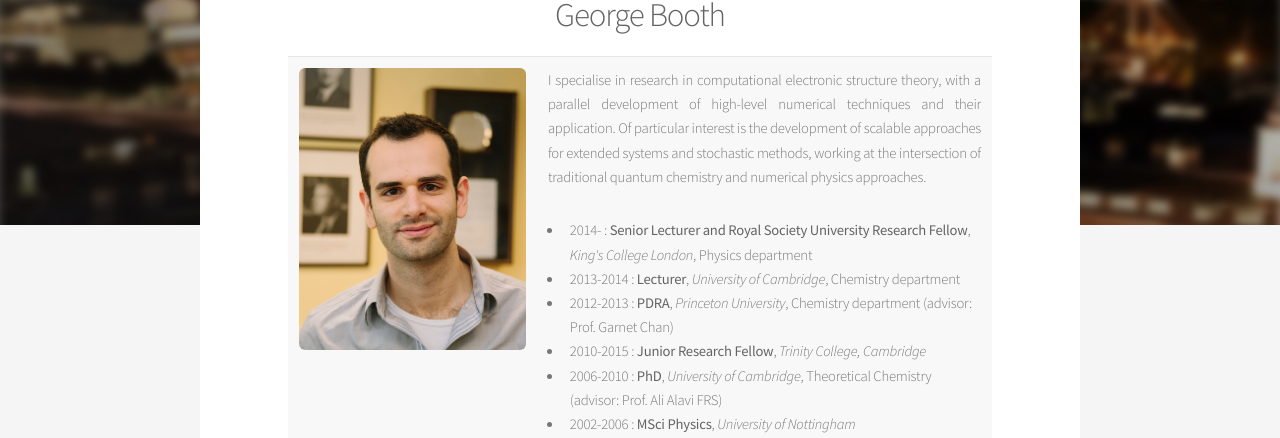
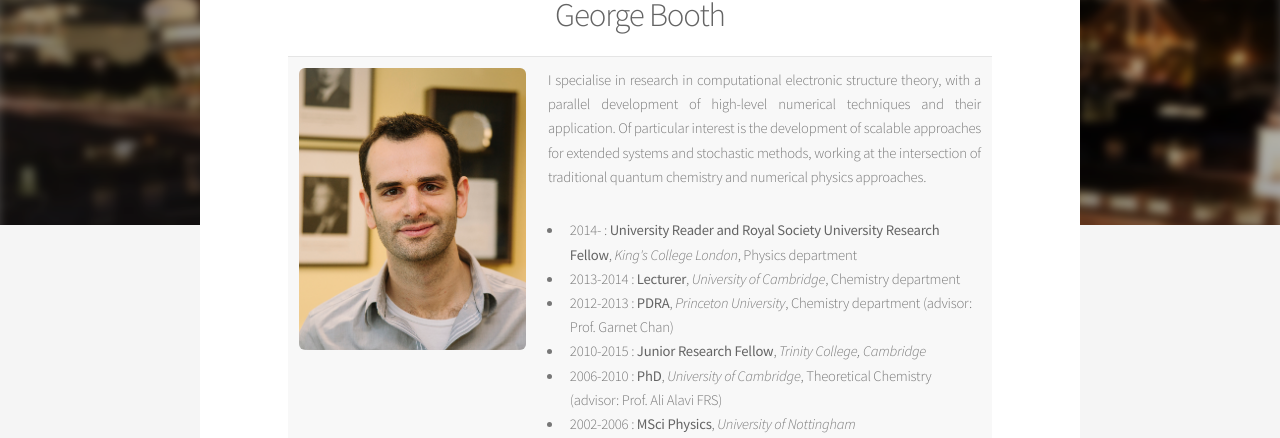
Before and after one commit to ghb24/boothgroupwebsite, a Jekyll site: the page built from group/booth/index.html, in a window 1280 px wide. Shown: the part 186-624 px from the top of the page. Built offline with Jekyll 4.4.1, drawn with Linux system fonts in a browser that asks for light colours.

Commit message:
Update my title

```diff
--- a/group/booth/index.html
+++ b/group/booth/index.html
@@ -19,7 +19,7 @@
                 I specialise in research in computational electronic structure theory, with a parallel development of high-level numerical techniques and their application. Of particular interest is the development of scalable approaches for extended systems and stochastic methods, working at the intersection of traditional quantum chemistry and numerical physics approaches.
                 </p>
             <ul style="list-style-type:default" align="left">
-                <li> 2014- : <strong>Senior Lecturer and Royal Society University Research Fellow</strong>, <em>King's College London</em>, Physics department </li>
+                <li> 2014- : <strong>University Reader and Royal Society University Research Fellow</strong>, <em>King's College London</em>, Physics department </li>
                 <li> 2013-2014 :    <strong>Lecturer</strong>, <em>University of Cambridge</em>, Chemistry department</li>
                 <li> 2012-2013 :    <strong>PDRA</strong>, <em>Princeton University</em>, Chemistry department (advisor: Prof. Garnet Chan) </li>
                 <li> 2010-2015 :    <strong>Junior Research Fellow</strong>, <em>Trinity College, Cambridge</em> </li>
```
